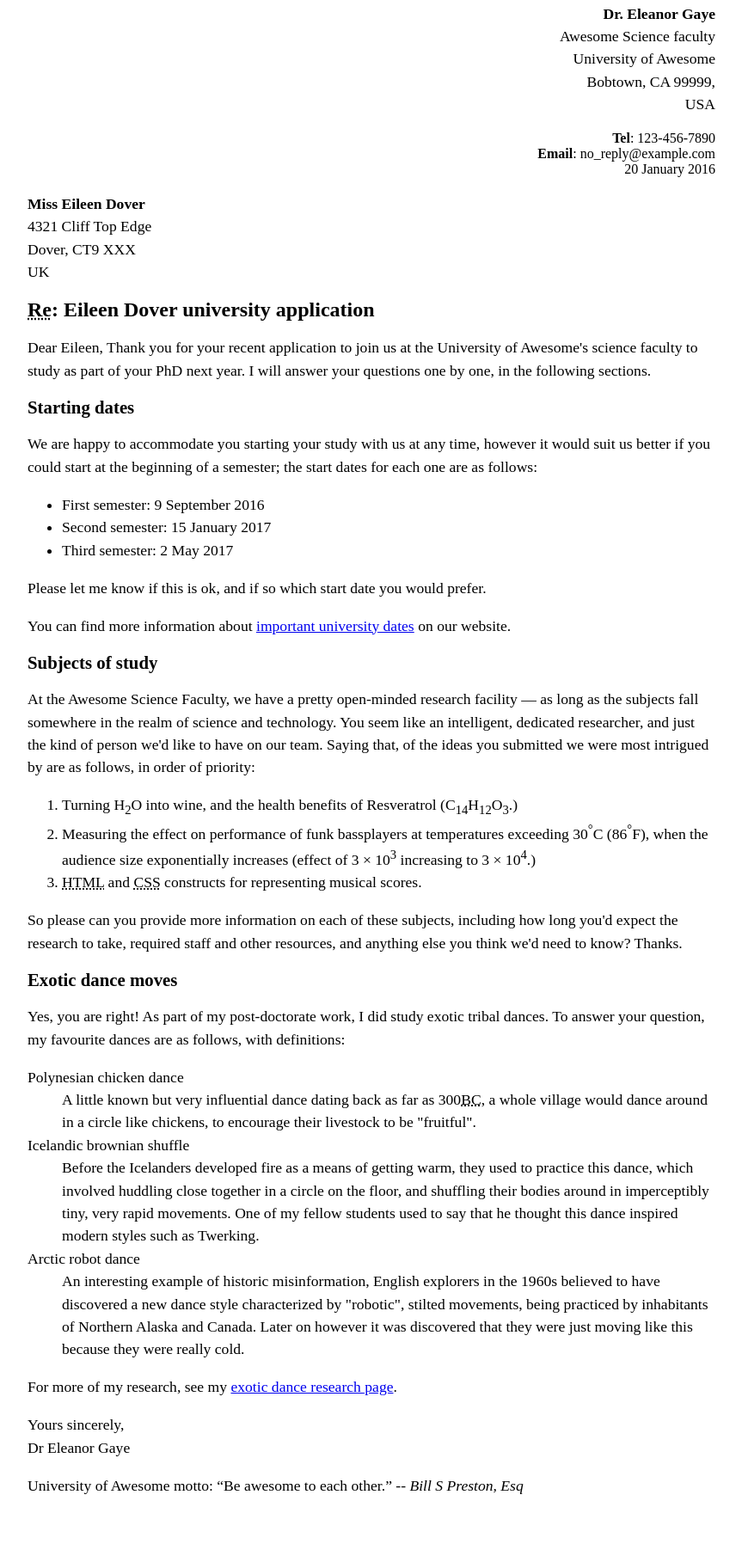
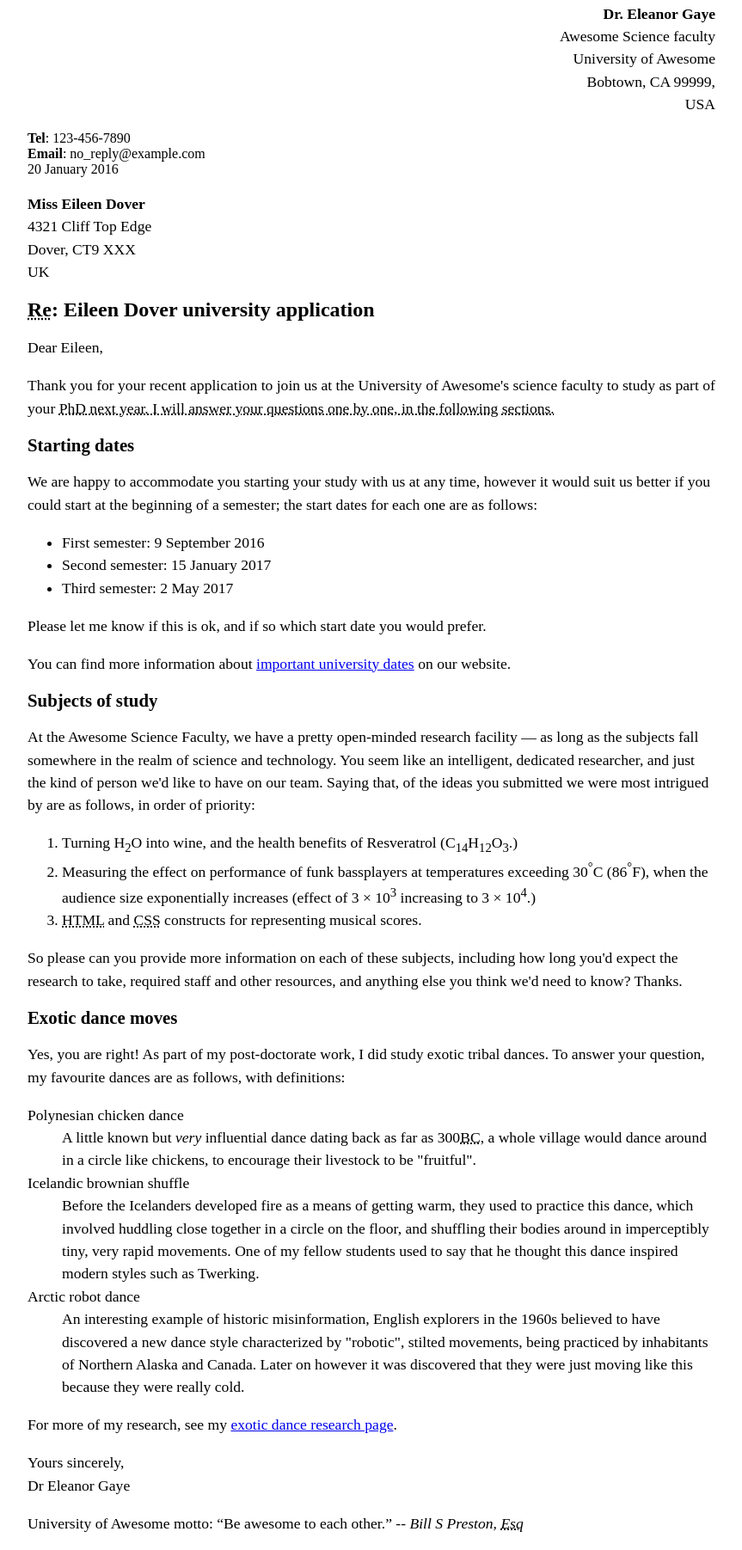
Before and after one commit to cehu/Marking-up-a-letter, a plain HTML site: page index.html in a window 1280 px wide. Shown: the part 15-1818 px from the top of the page at 86% size, without its empty margins (208-1071 px from the left). Before the commit the page ends 1774 px from the top, so only its background shows below. Drawn offline with Linux system fonts and the light colour scheme.

Commit message:
final version/highlighted mistakes

```diff
--- a/index.html
+++ b/index.html
@@ -3,35 +3,37 @@
 
   <head>
     <meta charset="utf-8">
-    <meta name="author" content="Andrei Cehan">
+    <meta name="author" content="Andrei Cehan"> <!-- wrong...content is for owner of the letter duuh.. -->
     <link rel="stylesheet" href="styles.css">
     <title>Work Application</title>
   </head>
 
   <body>
-    <header class="sender-column">
-      <p>
+
+      <p class="sender-column">
         <strong>Dr. Eleanor Gaye</strong> <br>
         Awesome Science faculty<br>
         University of Awesome<br>
         Bobtown, CA 99999,<br>
         USA<br>
-      </p>
+      </p> <!-- wrong.. </p> should close tag at line 22 -->
       <strong>Tel</strong>: 123-456-7890<br>
       <strong>Email</strong>: no_reply@example.com<br>
 
-      <time datetime="2016-02-20">20 January 2016<br></time>
-    </header>
-    <p><strong>Miss Eileen Dover</strong><br>
+      <time datetime="2016-02-20">20 January 2016<br></time> <!-- wrong.. also had to be nested with <p class="sender-column"> -->
+      </p>
+
+    <p>
+      <strong>Miss Eileen Dover</strong><br>
       4321 Cliff Top Edge<br>
       Dover, CT9 XXX<br>
       UK<br>
     </p>
     <h1><abbr title="Reply">Re</abbr>: Eileen Dover university application</h1>
 
-    <p>Dear Eileen,
+    <p>Dear Eileen,</p>  <!-- wrong.. each line has to be nested within <p> (fixed) -->
 
-      Thank you for your recent application to join us at the University of Awesome's science faculty to study as part of your PhD next year. I will answer your questions one by one, in the following sections.</p>
+      <p>Thank you for your recent application to join us at the University of Awesome's science faculty to study as part of your <abbr title="Doctor of Philosophy">PhD<abbr> next year. I will answer your questions one by one, in the following sections.</p> <!-- wrong..forgot to add <abbr +attribute> for PhD -->
 
     <h2>Starting dates</h2>
 
@@ -69,7 +71,7 @@
     <p>Yes, you are right! As part of my post-doctorate work, I did study exotic tribal dances. To answer your question, my favourite dances are as follows, with definitions:</p>
     <dl>
       <dt>Polynesian chicken dance</dt>
-      <dd>A little known but very influential dance dating back as far as 300<abbr title="Before Christ">BC</abbr>, a whole village would dance around in a circle like chickens, to encourage their livestock to be "fruitful"</q>.</dd>
+      <dd>A little known but <em>very</em> influential dance dating back as far as 300<abbr title="Before Christ">BC</abbr>, a whole village would dance around in a circle like chickens, to encourage their livestock to be "fruitful"</q>.</dd>
       <dt>Icelandic brownian shuffle</dt>
       <dd>Before the Icelanders developed fire as a means of getting warm, they used to practice this dance, which involved huddling close together in a circle on the floor, and shuffling their bodies around in imperceptibly tiny, very rapid
         movements. One
@@ -85,7 +87,7 @@
       <abbr title="Doctor"></abbr>Dr Eleanor Gaye</p>
 
     <footer>
-      <p>University of Awesome motto: <q cite="http://example.com">Be awesome to each other.</q> -- <cite>Bill S Preston, Esq</cite></p>
+      <p>University of Awesome motto: <q cite="http://example.com">Be awesome to each other.</q> -- <cite>Bill S Preston, <abbr title="Esquire">Esq</abbr></cite></p> <!-- wrong.. forogt <abbr> for Esq -->
     </footer>
 
   </body>
```
